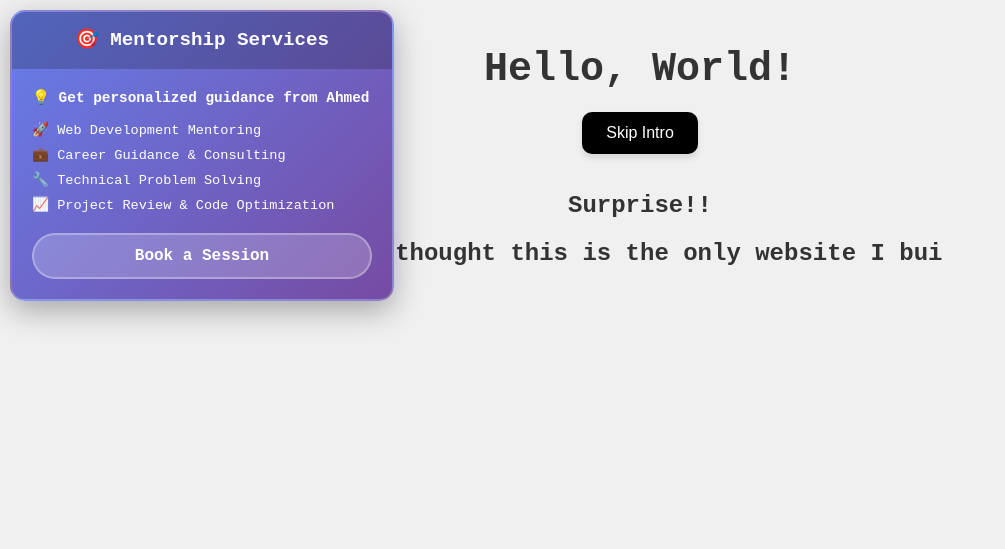
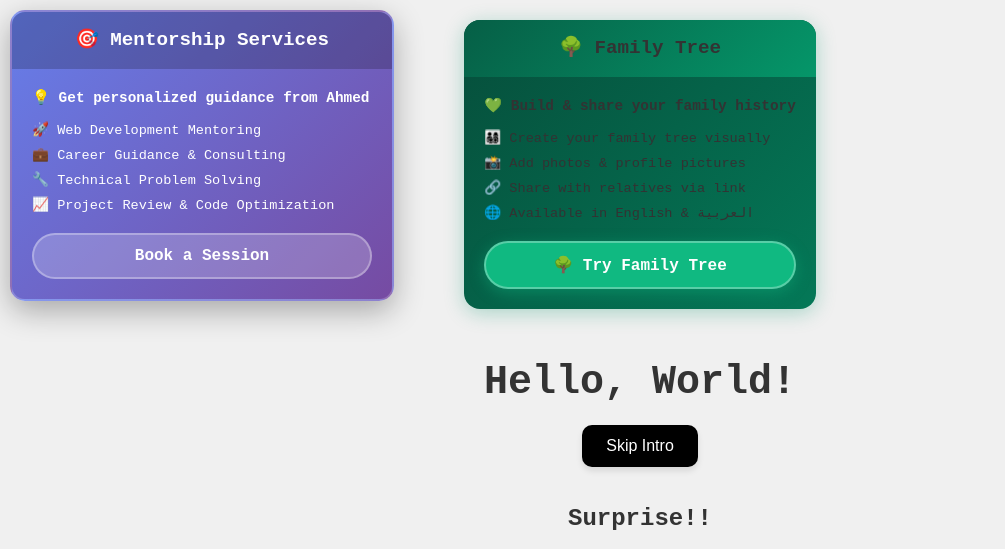
Before and after one commit to ahmed-bermawy/personal-website, a PHP site: page / in a window 1280 px wide. Shown: the top 549 px of the page, without its empty margins (0-1005 px from the left). Run offline with PHP 8.4, Linux system fonts and the light colour scheme.

Commit message:
feat: add Family Tree app promotion card

```diff
--- a/assets/css/styles.css
+++ b/assets/css/styles.css
@@ -200,3 +200,27 @@ button:active {
         left: -280px;
     }
 }
+
+/* Family Tree Card */
+.family-tree-card {
+    background: linear-gradient(135deg, #064e3b, #047857);
+    border-radius: 16px;
+    overflow: hidden;
+    margin-bottom: 24px;
+    box-shadow: 0 4px 20px rgba(5, 150, 105, 0.3);
+    transition: transform 0.3s ease;
+}
+.family-tree-card:hover {
+    transform: translateY(-4px);
+}
+.tree-header {
+    background: linear-gradient(135deg, #065f46, #059669) !important;
+}
+.tree-button {
+    background: #10b981 !important;
+    box-shadow: 0 4px 15px rgba(16, 185, 129, 0.4) !important;
+}
+.tree-button:hover {
+    background: #34d399 !important;
+    transform: scale(1.05);
+}
--- a/index.php
+++ b/index.php
@@ -8,6 +8,26 @@
     <link rel="stylesheet" href="assets/css/styles.css">
 </head>
 <body>
+    <!-- Family Tree App -->
+    <div id="familyTreeCard" class="family-tree-card">
+        <div class="card-header tree-header">
+            <h3>🌳 Family Tree</h3>
+        </div>
+        <div class="card-content">
+            <p>💚 <strong>Build & share your family history</strong></p>
+            <ul>
+                <li>👨‍👩‍👧‍👦 Create your family tree visually</li>
+                <li>📸 Add photos & profile pictures</li>
+                <li>🔗 Share with relatives via link</li>
+                <li>🌐 Available in English & العربية</li>
+            </ul>
+            <a href="https://family-tree.bermawy.tech" target="_blank" class="cta-button tree-button">
+                🌳 Try Family Tree
+            </a>
+        </div>
+    </div>
+
+
     <!-- Mentorship Service Card -->
     <div id="mentorshipCard" class="mentorship-card">
         <div class="card-header">
```
